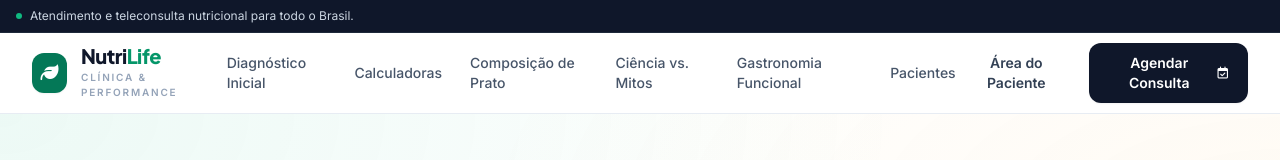
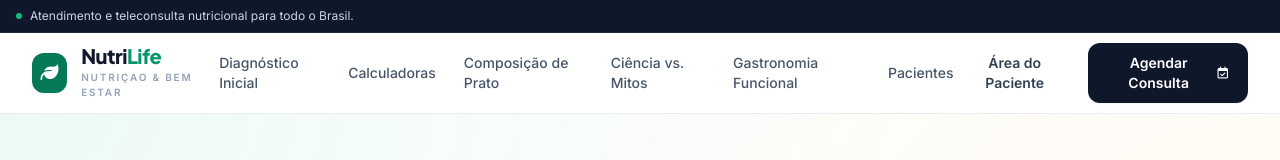
Before and after one commit to patricio160309-bit/nutri4life, a plain HTML site: page index.html in a window 1280 px wide. Shown: the top 160 px of the page. Drawn offline with nearby package versions, Linux system fonts and the light colour scheme.

Commit message:
Update index.html

```diff
--- a/index.html
+++ b/index.html
@@ -102,7 +102,7 @@
                             Nutri<span class="text-brand-600">Life</span>
                         </span>
                         <span class="text-[10px] font-semibold text-slate-400 uppercase tracking-[0.18em] mt-1">
-                            Clínica & Performance
+                            Nutriçao & Bem Estar
                         </span>
                     </div>
                 </a>
```
